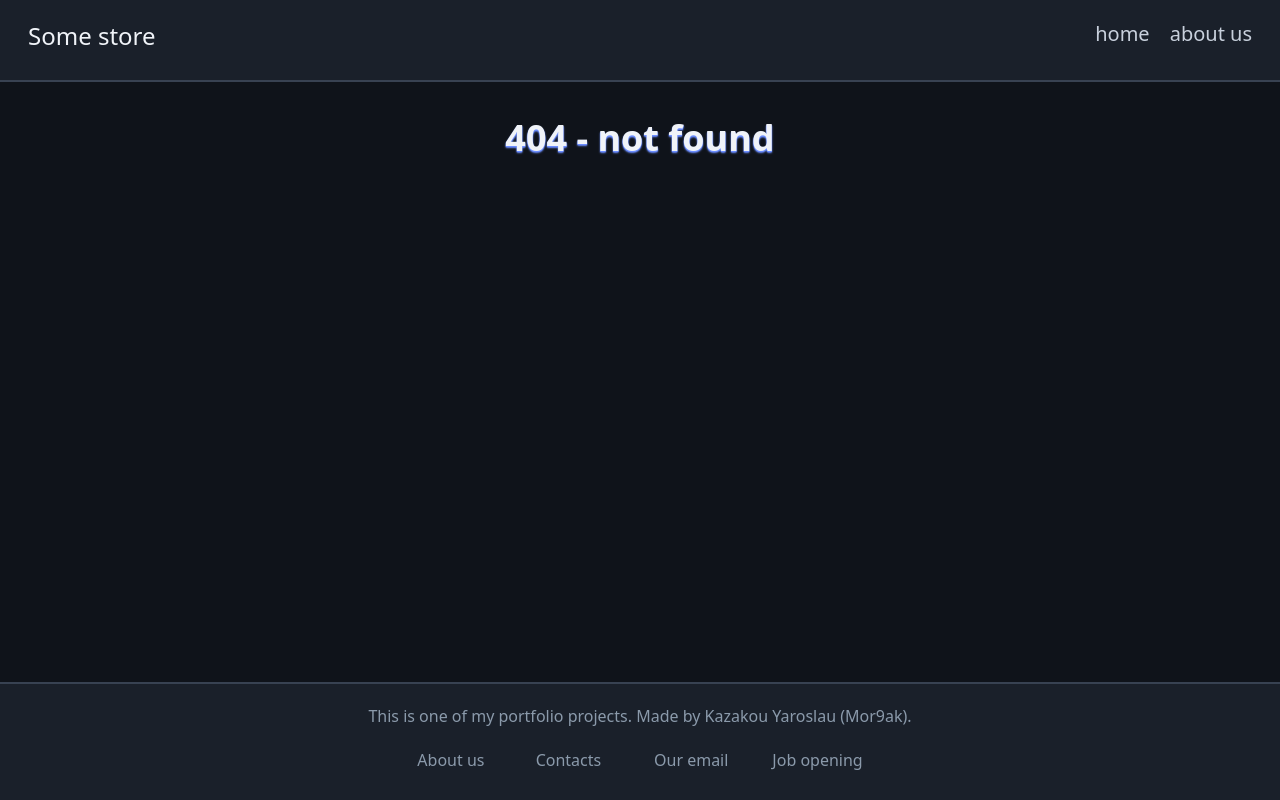
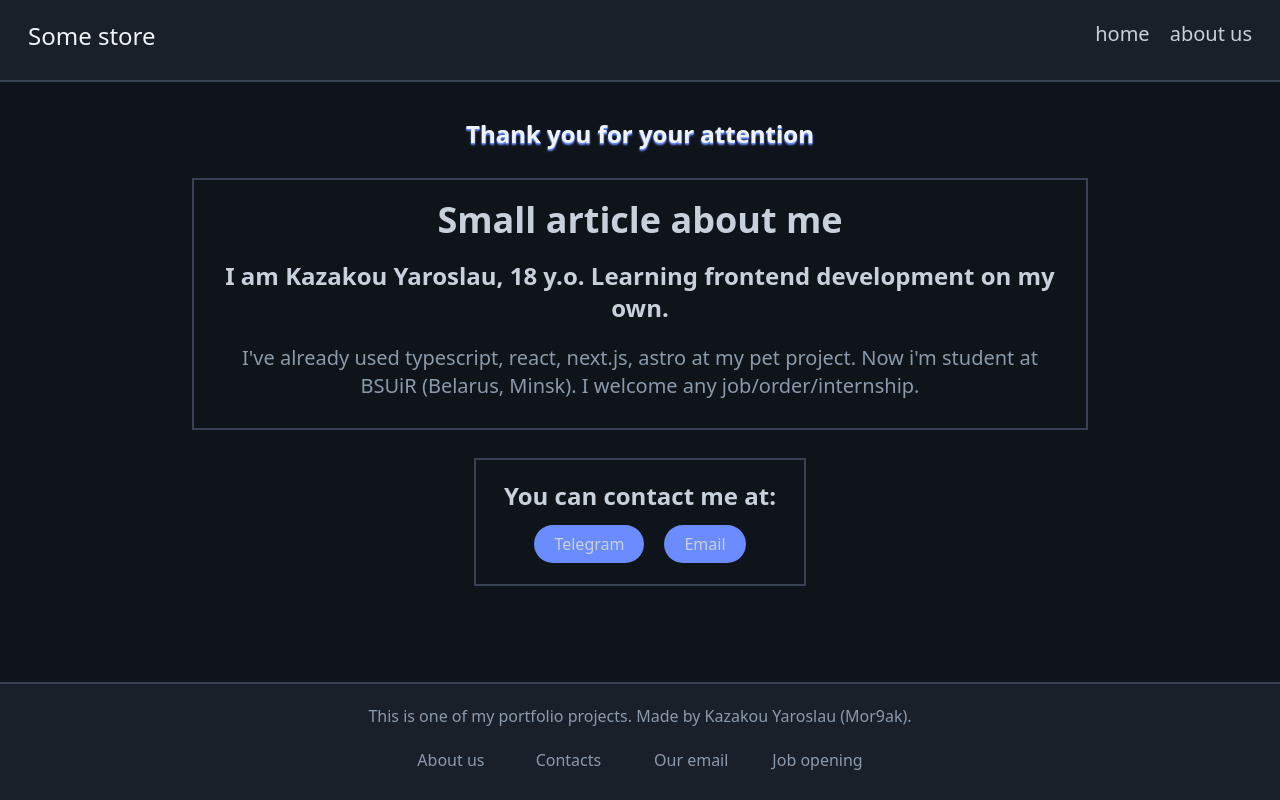
Before and after one commit to Mor9ak/buysomething, a Next.js app: page /JobOpening in a window 1280 px wide. Before the commit this address had no page. Built offline with nearby package versions, Linux system fonts and the light colour scheme.

Commit message:
feat(job page): - add job opening page - add text.json as text holder

```diff
--- /dev/null
+++ b/app/JobOpening/data/text.json
@@ -0,0 +1,23 @@
+{
+  "article": {
+    "title": "Thank you for your attention"
+  },
+  "textBlock": {
+    "h2": "Small article about me",
+    "h3": "I am Kazakou Yaroslau, 18 y.o. Learning frontend development on my own.",
+    "p": "I've already used typescript, react, next.js, astro at my pet project. Now i'm student at BSUiR (Belarus, Minsk). I welcome any job/order/internship."
+  },
+  "section": {
+    "h3": "You can contact me at:",
+    "links": [
+      {
+        "title": "Telegram",
+        "href": "https://t.me/mor9ak"
+      },
+      {
+        "title": "Email",
+        "href": "mailto:kazakou.yaroslau@gmail.com"
+      }
+    ]
+  }
+}
--- /dev/null
+++ b/app/JobOpening/page.tsx
@@ -0,0 +1,30 @@
+import React from 'react';
+import Article from "@/shared/Article";
+import text from './data/text.json';
+
+const Page = () => {
+    return (
+        <main className="flex flex-col justify-center items-center gap-7">
+            <Article title={text.article.title}/>
+            <article
+                className={'flex flex-col uniPadding uniBorder text-center gap-5 flex-wrap max-w-[80vw] md:max-w-[70vw]'}>
+                <h2 className={'font-bold text-4xl text-textCol'}>{text.textBlock.h2}</h2>
+                <h3 className={'font-bold text-2xl text-textCol'}>{text.textBlock.h3}</h3>
+                <p className={'text-xl text-secTextCol'}>{text.textBlock.p}</p>
+            </article>
+            <section className={'flex flex-col justify-center items-center gap-5 uniBorder uniPadding'}>
+                <h3 className={'font-bold text-2xl text-textCol'}>{text.section.h3}</h3>
+                <ul className={'flex flex-col md:flex-row gap-5 '}>
+                    {text.section.links.map((link: { title: string, href: string }, index: number) => (
+                        <li key={index}>
+                            <a href={link.href} className={'bg-accentCol text-textCol px-5 py-2 rounded-full'}
+                               target={'_blank'} rel="noopener noreferrer">{link.title}</a>
+                        </li>
+                    ))}
+                </ul>
+            </section>
+        </main>
+    );
+}
+
+export default Page;
```
